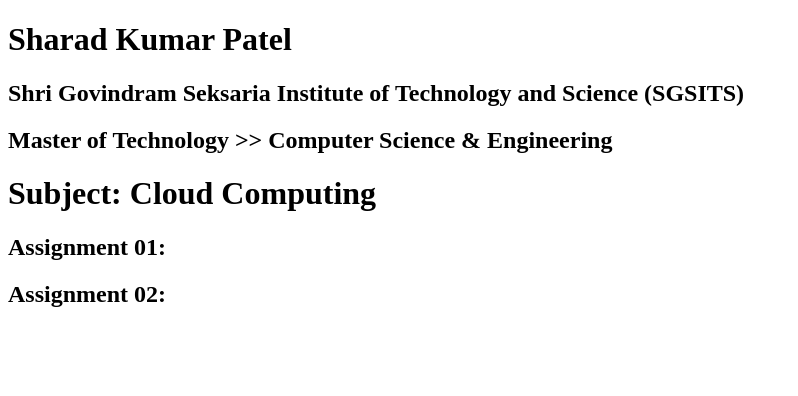
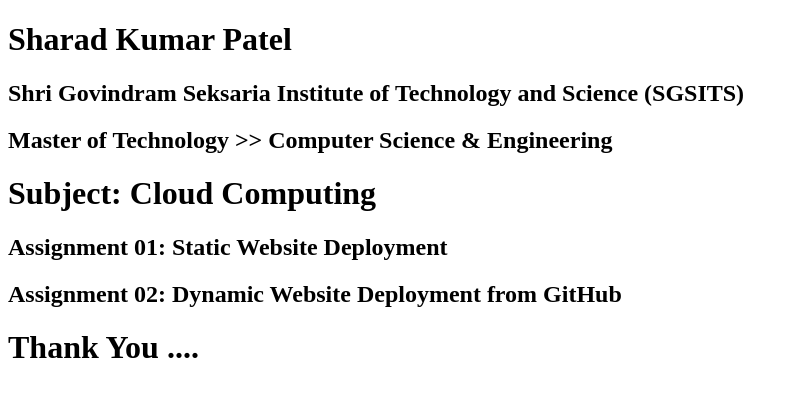
Before and after one commit to sharad1224/sharad-MT08, a plain HTML site: page index.html in a window 1280 px wide. Shown: the whole page, without its empty margins (0-798 px from the left). Drawn offline with Linux system fonts and the light colour scheme.

Commit message:
Update index.html

```diff
--- a/index.html
+++ b/index.html
@@ -10,8 +10,11 @@
         <H2>  Master of Technology >> Computer Science & Engineering
         </H2>
             <H1> Subject: Cloud Computing </H1>
-                <h2>Assignment 01: </h2>
-                <h2>Assignment 02: </h2>
+                <h2>Assignment 01: Static Website Deployment </h2>
+                <h2>Assignment 02: Dynamic Website Deployment from GitHub </h2>
+
+
+                           <h1>           Thank You ....</h1>
 
     </Head>
 </html>
```
